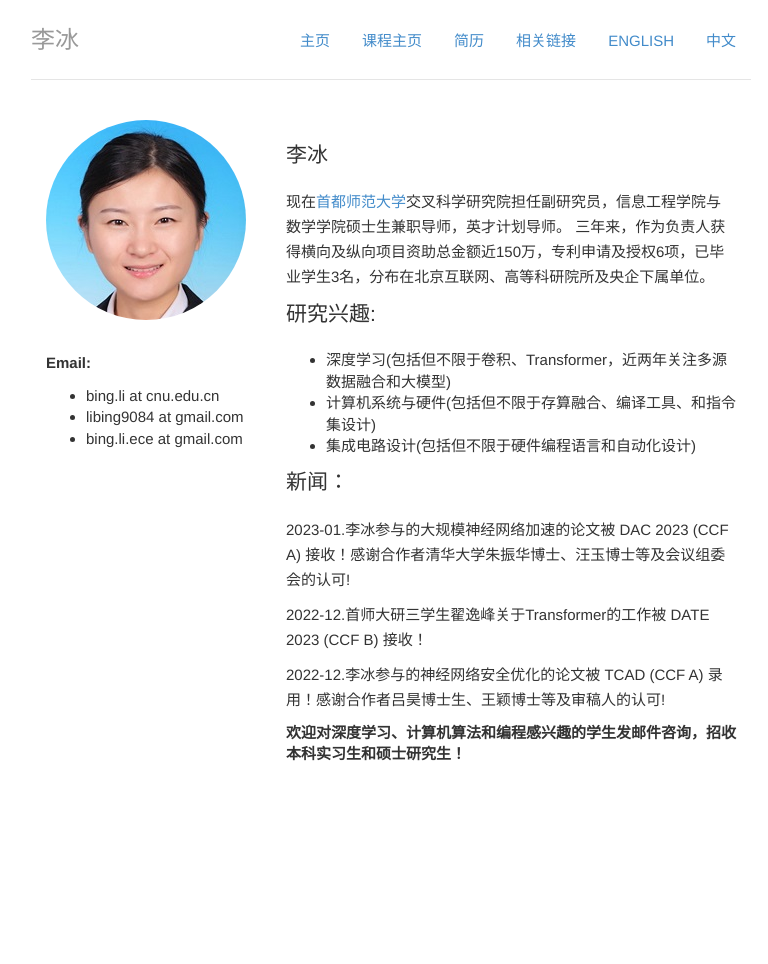
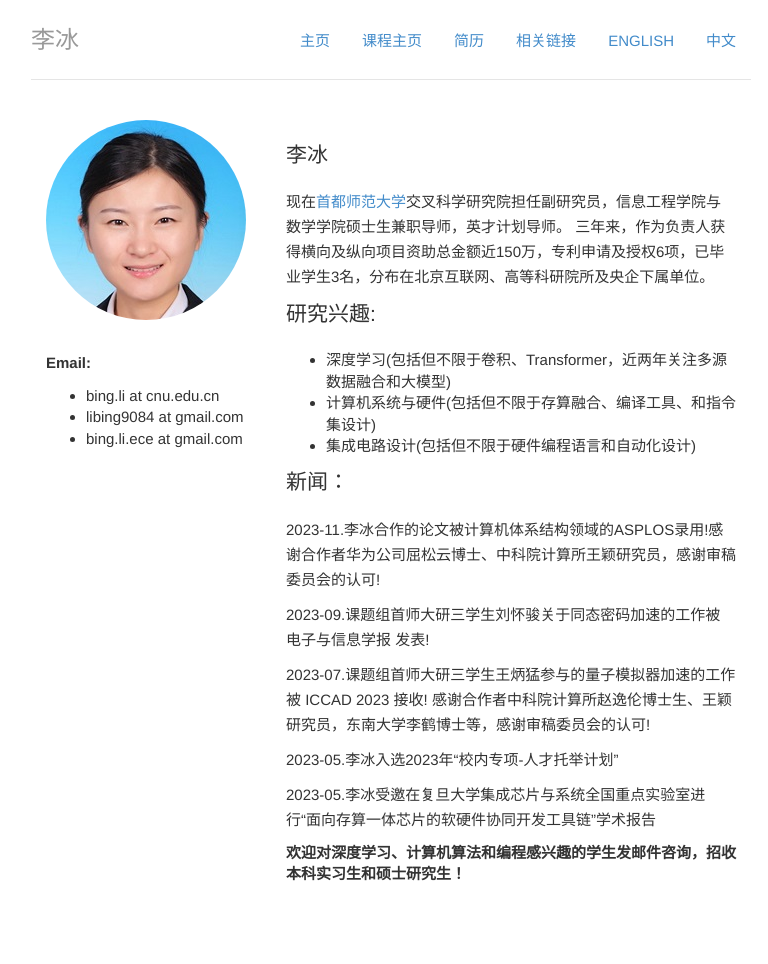
Before and after one commit to libingict/libingict.github.io, a Jekyll site: the page built from index_cn.html, in a window 1280 px wide. Shown: the whole page, without its empty margins (249-1017 px from the left). Built offline with Jekyll 4.4.1, drawn with Linux system fonts in a browser that asks for light colours; before the commit the page ends 900 px from its top, so only the background shows below that.

Commit message:
Update index_cn.html 202401

```diff
--- a/index_cn.html
+++ b/index_cn.html
@@ -56,9 +56,11 @@ cv: passive
       <li>集成电路设计(包括但不限于硬件编程语言和自动化设计)</li>
     </ul>
   <p class="lead", id="news">新闻：</p>
-  <p>2023-01.李冰参与的大规模神经网络加速的论文被 DAC 2023 (CCF A) 接收！感谢合作者清华大学朱振华博士、汪玉博士等及会议组委会的认可!</p>
-  <p>2022-12.首师大研三学生翟逸峰关于Transformer的工作被 DATE 2023 (CCF B) 接收！</p>
-  <p>2022-12.李冰参与的神经网络安全优化的论文被 TCAD (CCF A) 录用！感谢合作者吕昊博士生、王颖博士等及审稿人的认可!</p>
+  <p>2023-11.李冰合作的论文被计算机体系结构领域的ASPLOS录用!感谢合作者华为公司屈松云博士、中科院计算所王颖研究员，感谢审稿委员会的认可!</p>
+  <p>2023-09.课题组首师大研三学生刘怀骏关于同态密码加速的工作被 电子与信息学报 发表!</p>
+  <p>2023-07.课题组首师大研三学生王炳猛参与的量子模拟器加速的工作被 ICCAD 2023 接收! 感谢合作者中科院计算所赵逸伦博士生、王颖研究员，东南大学李鹤博士等，感谢审稿委员会的认可!</p>
+  <p> 2023-05.李冰入选2023年“校内专项-人才托举计划”</p>
+  <p> 2023-05.李冰受邀在复旦大学集成芯片与系统全国重点实验室进行“面向存算一体芯片的软硬件协同开发工具链”学术报告</p>
 
 
  <strong> 欢迎对深度学习、计算机算法和编程感兴趣的学生发邮件咨询，招收本科实习生和硕士研究生！</strong>
```
